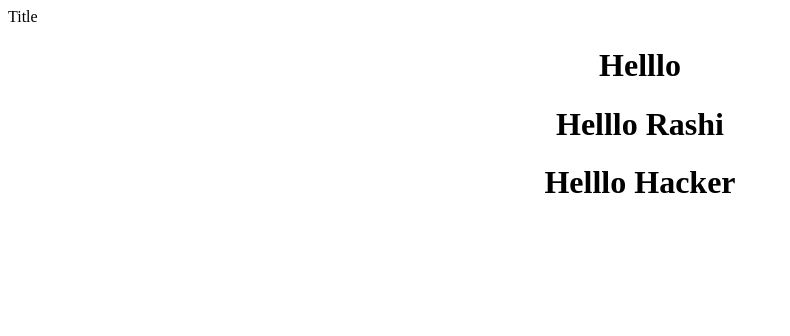
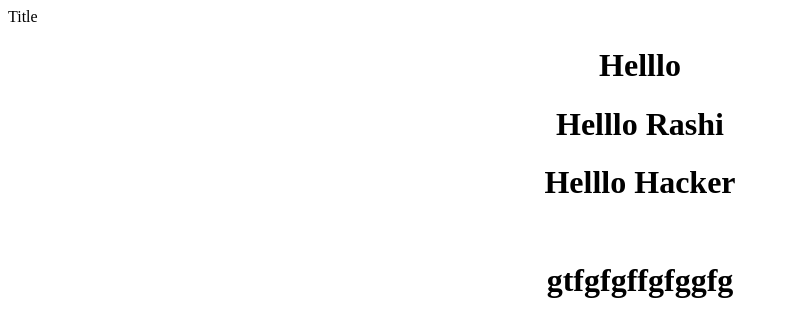
Before and after one commit to bhanupratap-1/git-test-1, a plain HTML site: page index.html in a window 1280 px wide. Shown: the whole page, without its empty margins (0-790 px from the left). Drawn offline with Linux system fonts and the light colour scheme.

Commit message:
'start2'

```diff
--- a/index.html
+++ b/index.html
@@ -6,6 +6,8 @@
         <center><h1>Helllo</h1></center>
         <center><h1>Helllo Rashi</h1></center>
         <center><h1>Helllo Hacker</h1></center>
+        <br>
 
+        <center><h1>gtfgfgffgfggfg</h1></center>
     </body>
 </html>
```
